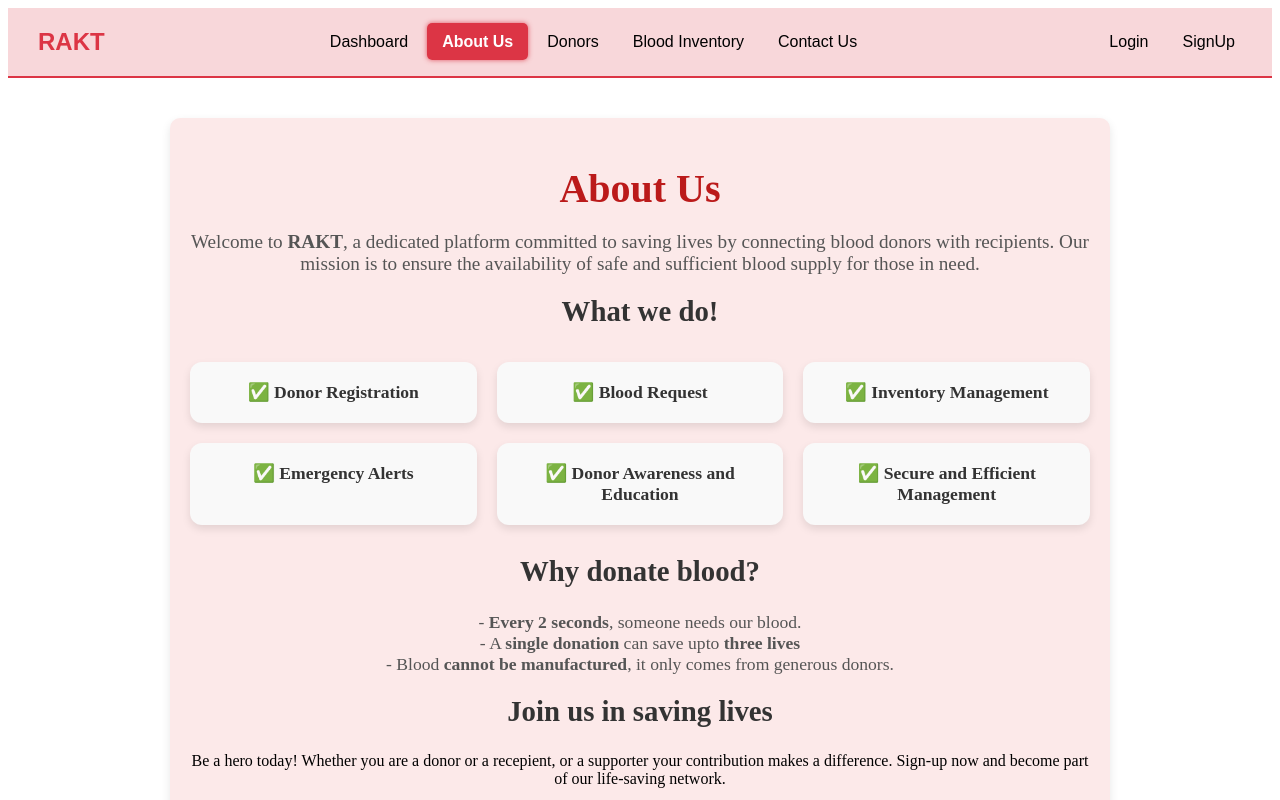
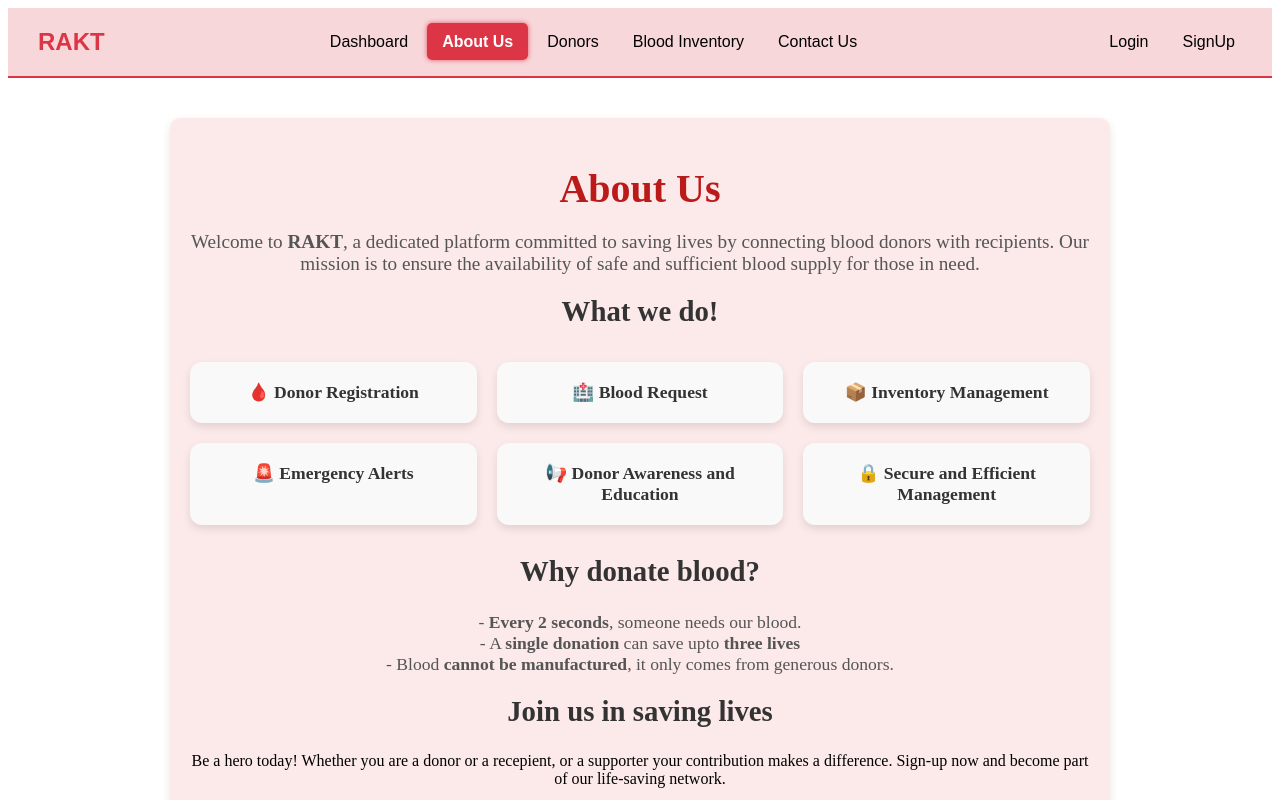
Before and after one commit to tirth2864/blood-bank-management-system, a React (Vite) app: page /about in a window 1280 px wide. Shown: the top 800 px of the page. Built offline with nearby package versions, Linux system fonts and the light colour scheme.

Commit message:
emoji changes

```diff
--- a/src/pages/AboutUs.jsx
+++ b/src/pages/AboutUs.jsx
@@ -15,12 +15,12 @@ const AboutUs = () => {
 
         <h2>What we do!</h2>
         <div className="about-services">
-          <div className="service-card">✅ Donor Registration</div>
-          <div className="service-card">✅ Blood Request</div>
-          <div className="service-card">✅ Inventory Management</div>
-          <div className="service-card">✅ Emergency Alerts</div>
-          <div className="service-card">✅ Donor Awareness and Education</div>
-          <div className="service-card">✅ Secure and Efficient Management</div>
+          <div className="service-card">🩸 Donor Registration</div>
+          <div className="service-card">🏥 Blood Request</div>
+          <div className="service-card">📦 Inventory Management</div>
+          <div className="service-card">🚨 Emergency Alerts</div>
+          <div className="service-card">📢 Donor Awareness and Education</div>
+          <div className="service-card">🔒 Secure and Efficient Management</div>
         </div>
 
         <h2>Why donate blood?</h2>
```
